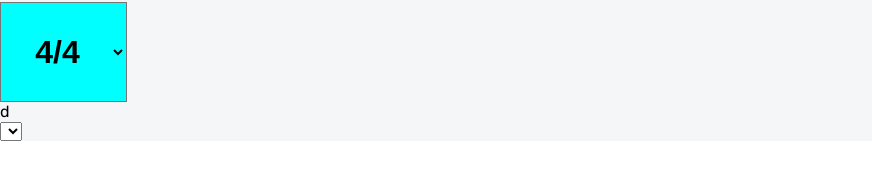
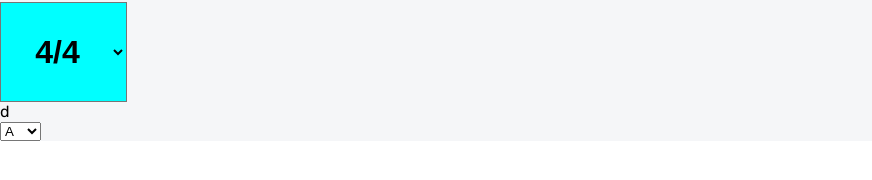
Before and after one commit to MichaelAbe/flowy, a React (Create React App) app: page / in a window 1280 px wide. Shown: the part 264-444 px from the top of the page, without its empty margins (0-872 px from the left). Built offline with nearby package versions, Linux system fonts and the light colour scheme; a web font is replaced by a local one.

Commit message:
setting up keys dropdown

```diff
--- a/src/Components/Key.js
+++ b/src/Components/Key.js
@@ -5,7 +5,14 @@ export default function Key() {
       <div>
         <span>
           <select name="keyselect" id="keyselect" className="key">
-            {/*   <option value="4">4/4</option>  <option value="6">6/8</option> */}
+            <option value="a">A</option>
+            <option value="6">6/8</option>
+            <option value="6">6/8</option>
+            <option value="6">6/8</option>
+            <option value="6">6/8</option>
+            <option value="6">6/8</option>
+            <option value="6">6/8</option>
+            <option value="6">6/8</option>
           </select>
         </span>
       </div>
```
